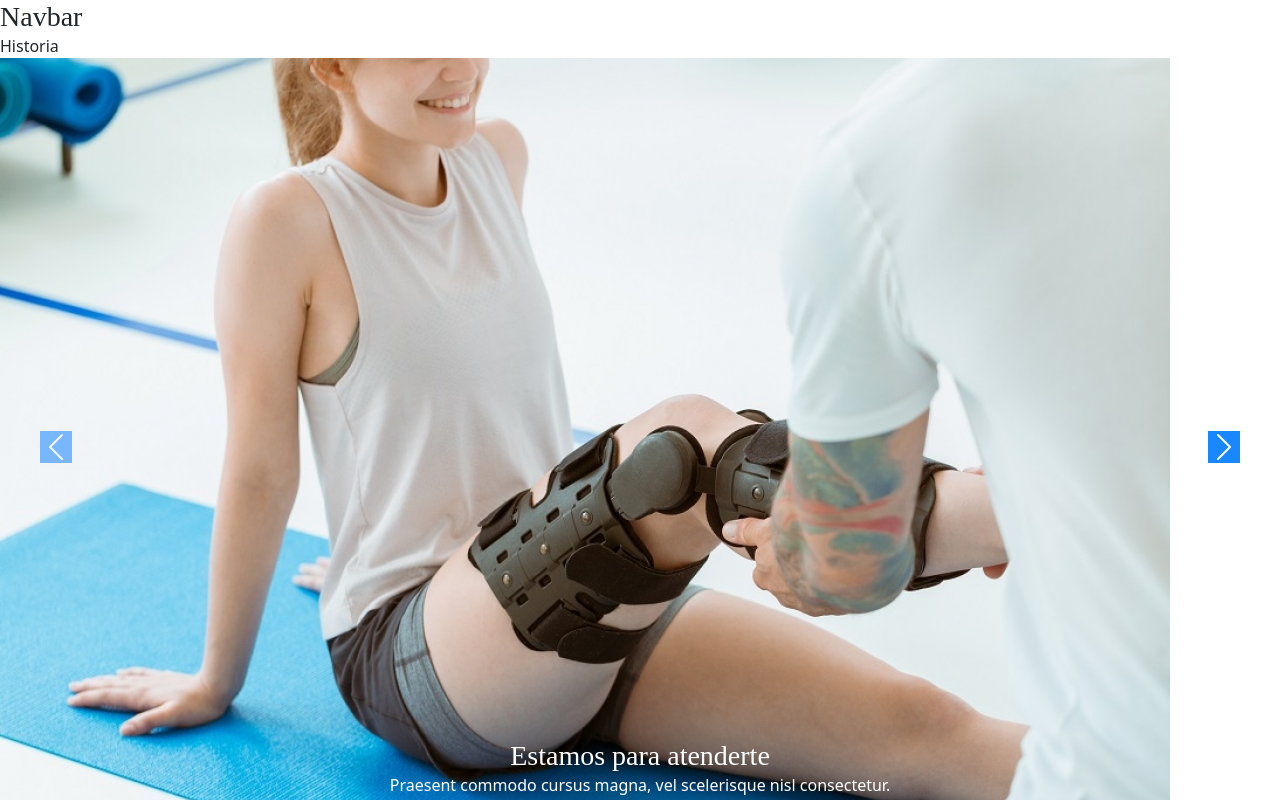
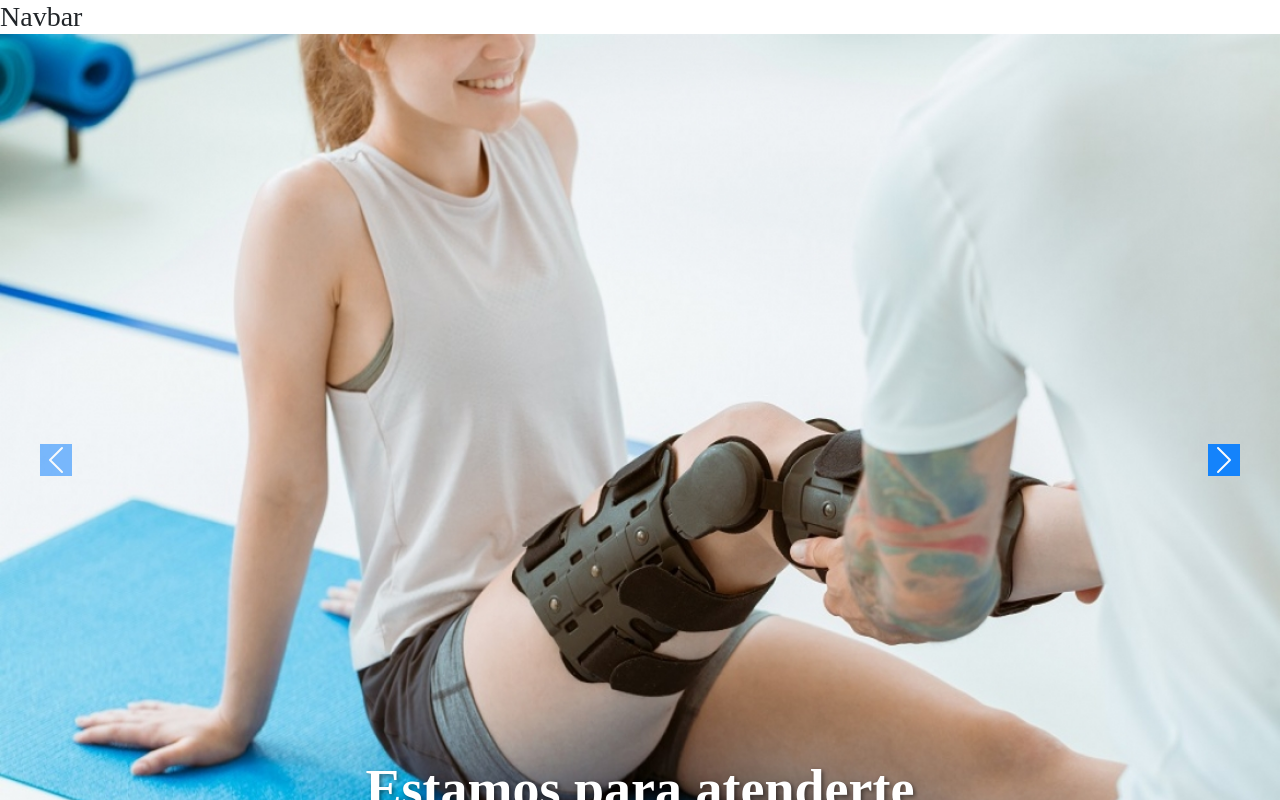
Before and after one commit to GabrielaRamos79/inner_visual_final_project, a React (Vite) app in the folder client/InnerVisual/: page /about in a window 1280 px wide. Both pictures are taken after a click on the button "Next". Shown: the top 800 px of the page. Built offline with nearby package versions, Linux system fonts and the light colour scheme.

Commit message:
History complete

```diff
--- a/client/InnerVisual/src/components/history/History.jsx
+++ b/client/InnerVisual/src/components/history/History.jsx
@@ -7,20 +7,12 @@ import history3 from '../../assets/img/history3.jpg';
 const History = () => {
   return (
     <>
-    <p>Historia</p>
-    <UncontrolledExample />
-    </>
-  )
-}
-
-function UncontrolledExample() {
-  return (
-    <Carousel>
+      <Carousel>
       <Carousel.Item>
         <img className='history' src={history} alt='Terapeuta con niña paciente' />
         {/* <ExampleCarouselImage text="First slide" /> */}
         <Carousel.Caption>
-          <h3>Nos importa tu salud</h3>
+          <h3 className='caption-title'>Nos importa tu salud</h3>
           <p>Nulla vitae elit libero, a pharetra augue mollis interdum.</p>
         </Carousel.Caption>
       </Carousel.Item>
@@ -28,7 +20,7 @@ function UncontrolledExample() {
         <img className='history2' src={history2} alt='Terapeuta ayudando a mujer' />
         {/* <ExampleCarouselImage text="Second slide" /> */}
         <Carousel.Caption>
-          <h3>Tratamiento individual</h3>
+          <h3 className='caption-title'>Tratamiento individual</h3>
           <p>Lorem ipsum dolor sit amet, consectetur adipiscing elit.</p>
         </Carousel.Caption>
       </Carousel.Item>
@@ -36,13 +28,15 @@ function UncontrolledExample() {
         <img className='history3' src={history3} alt='Terapeuta haciendo ejercicio de rehabilitacion' />
         {/* <ExampleCarouselImage text="Third slide" /> */}
         <Carousel.Caption>
-          <h3>Estamos para atenderte</h3>
+          <h3 className='caption-title'>Estamos para atenderte</h3>
           <p>
             Praesent commodo cursus magna, vel scelerisque nisl consectetur.
           </p>
         </Carousel.Caption>
       </Carousel.Item>
     </Carousel>
-  );
+    </>
+  )
 }
+
 export default History;
--- a/client/InnerVisual/src/components/history/history.css
+++ b/client/InnerVisual/src/components/history/history.css
@@ -0,0 +1,13 @@
+.history,
+.history2,
+.history3{
+    width: 100%;
+    height: 80%;
+}
+
+.caption-title{
+    color: #ffff;
+    font-size: 54px;
+    font-weight: bold;
+    text-shadow: 2px 2px 4px rgba(0, 0, 0, 0.5);
+}
```
